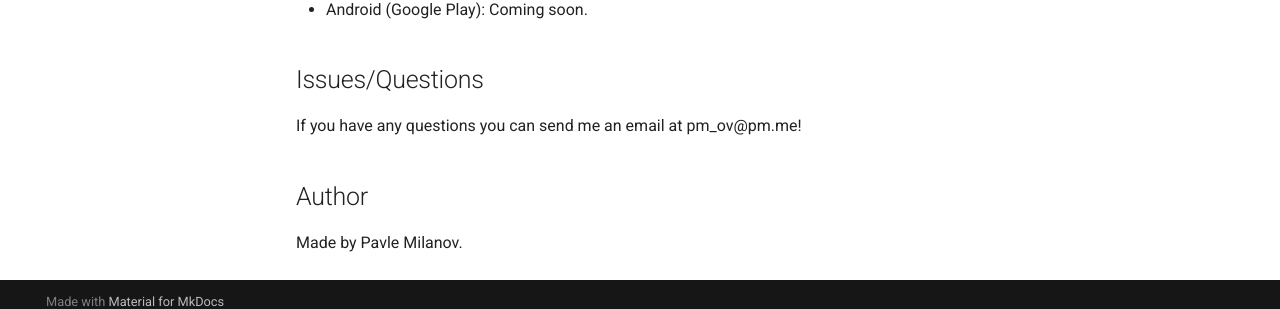
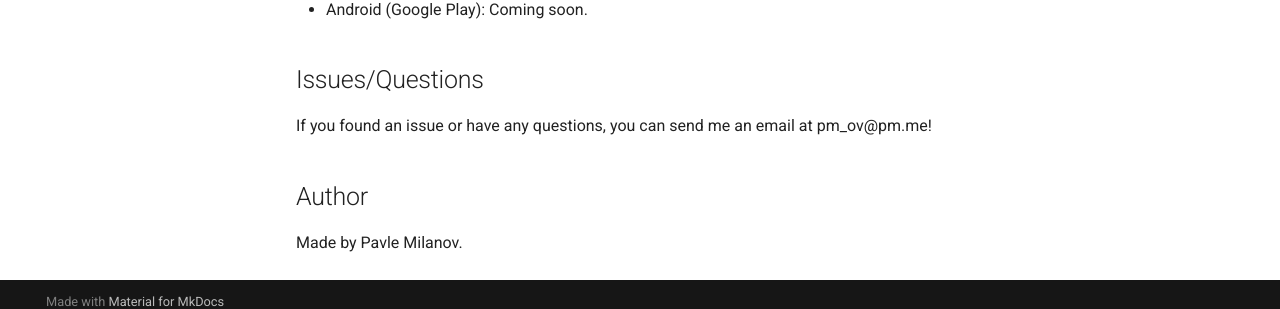
Before and after one commit to JopaXd/openvoice-docs, an MkDocs documentation site: the page built from docs/index.md, in a window 1280 px wide and 1245 px high. Shown: the part 921-1230 px from the top of the window. Built offline with MkDocs 1.6.1 and Material for MkDocs 9.7.7, drawn with Linux system fonts in a browser that asks for light colours.

Commit message:
Slight changes.

```diff
--- a/docs/index.md
+++ b/docs/index.md
@@ -9,13 +9,13 @@ OpenVoice is an app that allows you to use your phone's microphone as a micropho
 
 ## Downloads
 
-* Windows (x64) : Download [Binary Release](./releases/openvoice_desktop.zip).
-* Android: Download [APK](./releases/openvoice_android.apk).
+* Windows (x64) : Download [Binary Release](https://github.com/JopaXd/openvoice-docs/releases/download/release/openvoice_desktop.rar).
+* Android: Download [APK](https://github.com/JopaXd/openvoice-docs/releases/download/release/openvoice_android.apk).
 * Android (Google Play): Coming soon.
 
 ## Issues/Questions
 
-If you have any questions you can send me an email at pm_ov@pm.me!
+If you found an issue or have any questions, you can send me an email at pm_ov@pm.me!
 
 ## Author
 
```
Also changed, not shown: docs/setup.md (+1 -1 lines).
